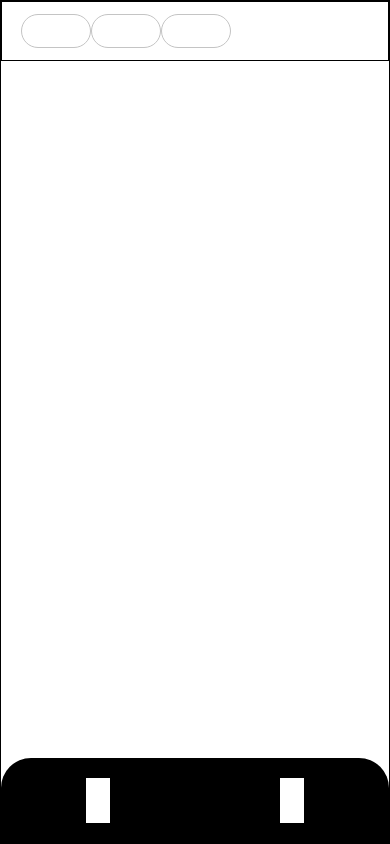
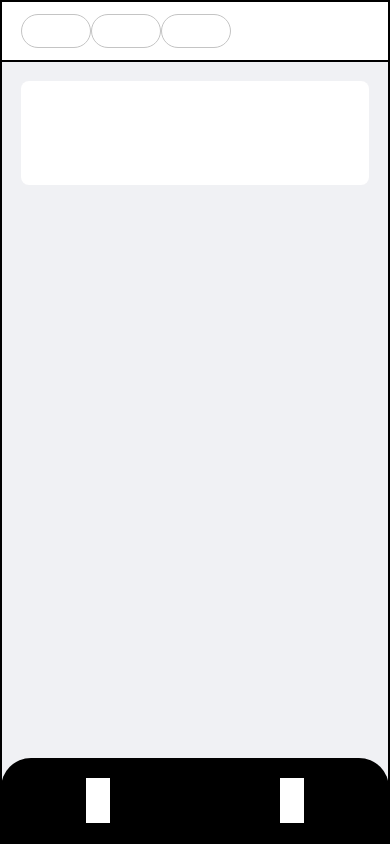
Before and after one commit to seoyunfleuve/asgmt-nyt, a React (Create React App) app: page / in a window 390 px wide. Built offline with nearby package versions, Linux system fonts and the light colour scheme.

Commit message:
[Layout] AppLayout 추가 (#4)
layout/content

- Add : MobileViewContainer, ContentContainer, CardContainer 추가
- Add : ArticleCard 컴포넌트 추가
- Add : ArticleList 레이아웃 구성
- Add : AppLayout (template) 구성
- Add : HomeScrap 페이지 추가 및 Router 수정

```diff
--- a/src/App.tsx
+++ /dev/null
@@ -1,17 +0,0 @@
-import React from 'react';
-import { Outlet } from 'react-router-dom';
-import Header from './organisms/Header';
-import NavBar from './organisms/NavBar';
-import MobileView from './templates/MobileView';
-
-function App() {
-  return (
-    <MobileView>
-      <Header />
-      <Outlet />
-      <NavBar />
-    </MobileView>
-  );
-}
-
-export default App;
--- a/src/Router.tsx
+++ b/src/Router.tsx
@@ -1,20 +1,16 @@
 import React from 'react';
 import { createBrowserRouter } from 'react-router-dom';
-import App from './App';
 import NotFound from './pages/NotFound';
-import Home from './pages/Home';
-import Scrap from './pages/Scrap';
+import ArticleList from './organisms/content/ArticleList';
+import HomeScrap from './pages/HomeScrap';
 
-const router = createBrowserRouter([
-  {
-    path: '/',
-    element: <App />,
-    errorElement: <NotFound />,
-    children: [
-      { index: true, element: <Home /> },
-      { path: '/scrap', element: <Scrap /> },
-    ],
-  },
-]);
+const createRoute = (path: string) => ({
+  path,
+  element: <HomeScrap />,
+  errorElement: <NotFound />,
+  children: [{ index: true, element: <ArticleList /> }],
+});
+
+const router = createBrowserRouter([createRoute('/'), createRoute('/scrap')]);
 
 export default router;
--- /dev/null
+++ b/src/atoms/Container.tsx
@@ -0,0 +1,27 @@
+import styled from 'styled-components';
+
+export const MobileViewContainer = styled.div`
+  display: flex;
+  flex-direction: column;
+  justify-content: space-between;
+  min-width: 360px;
+  max-width: 540px;
+  height: 100vh;
+  margin: 0 auto;
+  border: 1px solid black;
+  position: relative;
+`;
+
+export const ContentContainer = styled.section`
+  width: 100%;
+  height: calc(100vh - ${(props) => props.theme.height.headerHeight});
+  padding: 5%;
+  background: ${(props) => props.theme.colors.bgGray};
+  border: 1px solid black;
+`;
+
+export const CardContainer = styled.article`
+  display: flex;
+  flex-direction: column;
+  gap: 8px;
+`;
--- /dev/null
+++ b/src/molecules/ArticleCard.tsx
@@ -0,0 +1,13 @@
+import React from 'react';
+import styled from 'styled-components';
+
+export default function ArticleCard() {
+  return <Card />;
+}
+
+const Card = styled.div`
+  width: 100%;
+  height: ${(props) => props.theme.height.cardHeight};
+  background: #ffffff;
+  border-radius: 8px;
+`;
--- /dev/null
+++ b/src/organisms/content/ArticleList.tsx
@@ -0,0 +1,11 @@
+import React from 'react';
+import ArticleCard from '../../molecules/ArticleCard';
+import { CardContainer } from '../../atoms/Container';
+
+export default function ArticleList() {
+  return (
+    <CardContainer>
+      <ArticleCard />
+    </CardContainer>
+  );
+}
--- /dev/null
+++ b/src/pages/HomeScrap.tsx
@@ -0,0 +1,6 @@
+import React from 'react';
+import AppLayout from '../templates/AppLayout';
+
+export default function HomeScrap() {
+  return <AppLayout />;
+}
--- /dev/null
+++ b/src/templates/AppLayout.tsx
@@ -0,0 +1,19 @@
+import React from 'react';
+import { Outlet } from 'react-router-dom';
+import Header from '../organisms/Header';
+import NavBar from '../organisms/NavBar';
+import { ContentContainer, MobileViewContainer } from '../atoms/Container';
+
+function AppLayout() {
+  return (
+    <MobileViewContainer>
+      <Header />
+      <ContentContainer>
+        <Outlet />
+      </ContentContainer>
+      <NavBar />
+    </MobileViewContainer>
+  );
+}
+
+export default AppLayout;
--- a/src/templates/MobileView.tsx
+++ /dev/null
@@ -1,18 +0,0 @@
-import React, { ReactNode } from 'react';
-import styled from 'styled-components';
-
-export default function MobileView({ children }: { children: ReactNode }) {
-  return <MobileContainer>{children}</MobileContainer>;
-}
-
-const MobileContainer = styled.div`
-  display: flex;
-  flex-direction: column;
-  justify-content: space-between;
-  min-width: 360px;
-  max-width: 540px;
-  height: 100vh;
-  margin: 0 auto;
-  border: 1px solid black;
-  position: relative;
-`;
```
